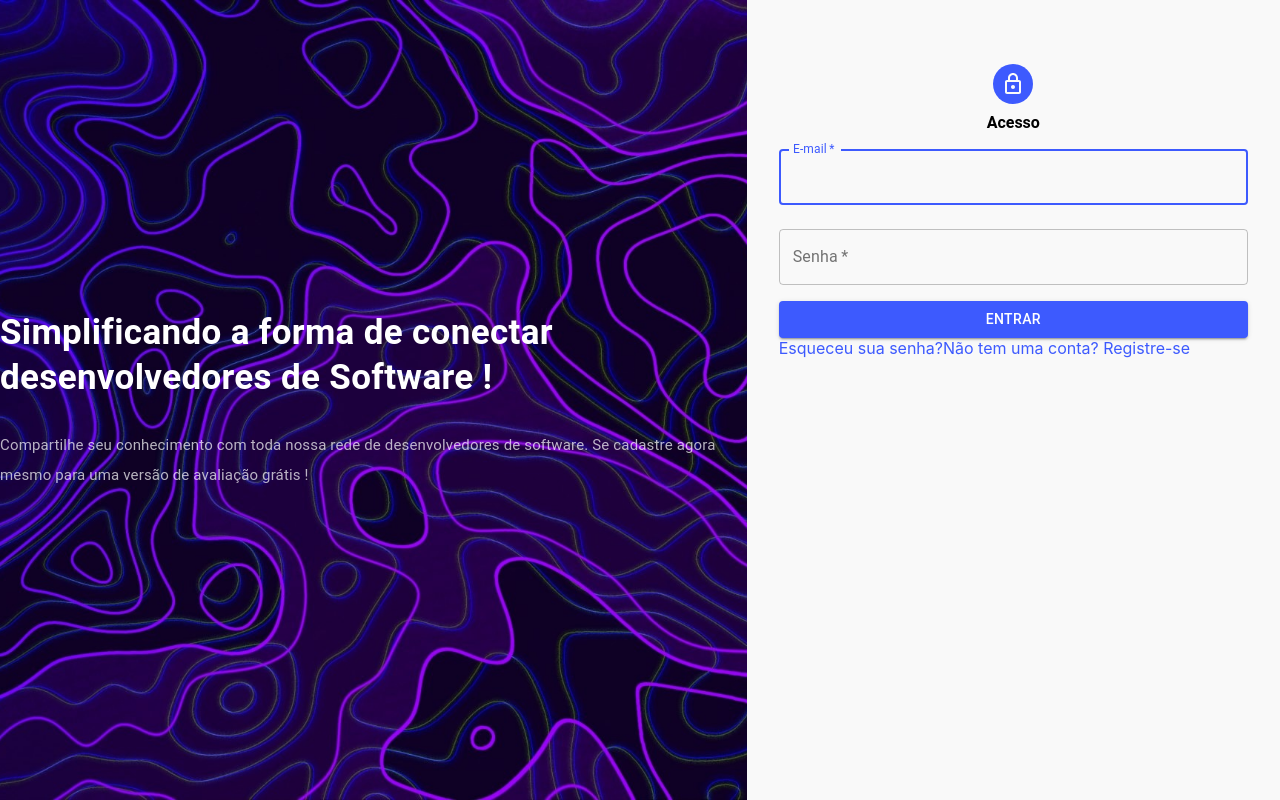
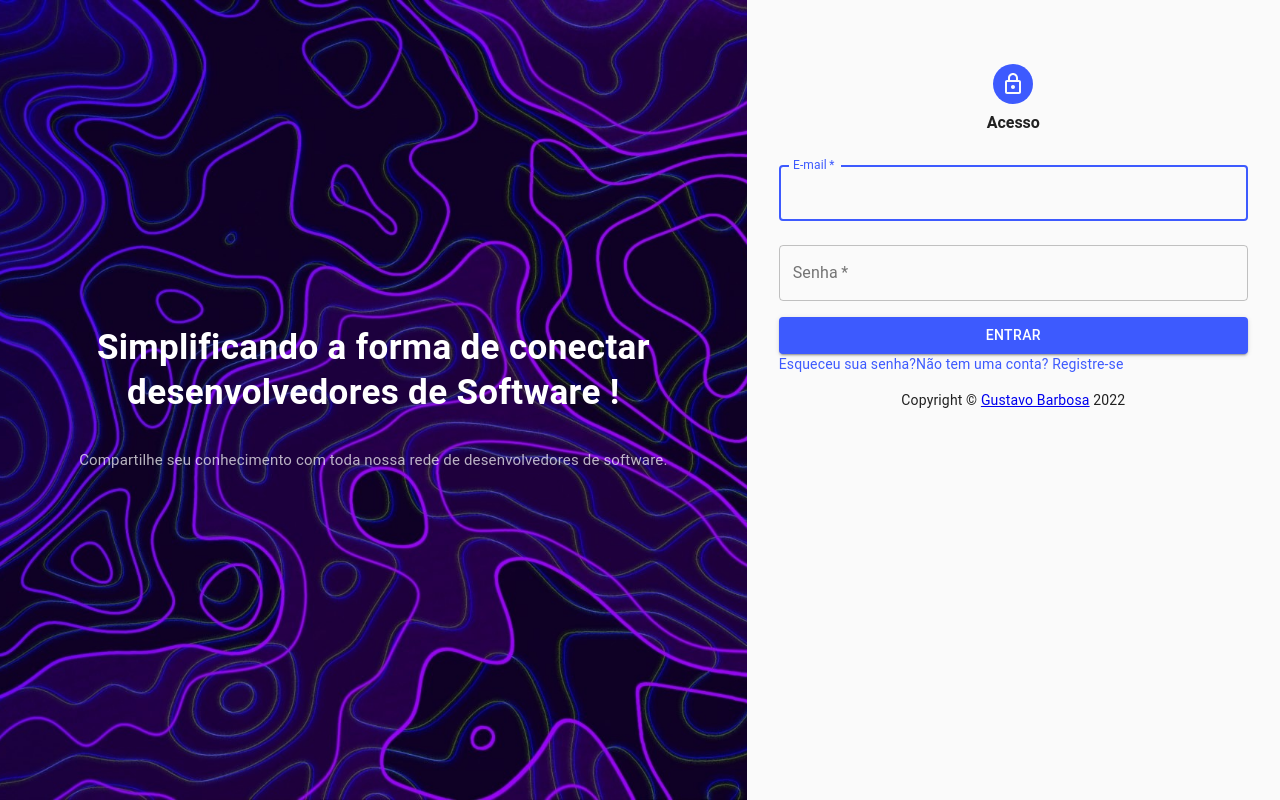
Before and after one commit to sonic27289/TCC-Jobs, a React (Create React App) app: page /login in a window 1280 px wide. Built offline with nearby package versions, Linux system fonts and the light colour scheme.

Commit message:
Alteração CSS / Login

```diff
--- a/src/index.css
+++ /dev/null
@@ -1,14 +0,0 @@
-body {
-  margin: 0;
-  font-family: -apple-system, BlinkMacSystemFont, 'Segoe UI', 'Roboto', 'Oxygen',
-    'Ubuntu', 'Cantarell', 'Fira Sans', 'Droid Sans', 'Helvetica Neue',
-    sans-serif;
-  -webkit-font-smoothing: antialiased;
-  -moz-osx-font-smoothing: grayscale;
-  background-color: #F9F9F9;
-}
-
-code {
-  font-family: source-code-pro, Menlo, Monaco, Consolas, 'Courier New',
-    monospace;
-}
--- a/src/index.js
+++ b/src/index.js
@@ -1,12 +1,12 @@
 import React from 'react';
 import ReactDOM from 'react-dom/client';
-import './index.css';
 import App from './App';
-
+import CssBaseline from '@material-ui/core/CssBaseline';
 
 const root = ReactDOM.createRoot(document.getElementById('root'));
 root.render(
   <React.StrictMode>
+    <CssBaseline/>
     <App />
   </React.StrictMode>
 );
--- a/src/paginas/Login/index.js
+++ b/src/paginas/Login/index.js
@@ -23,7 +23,9 @@ const useStyles = makeStyles((theme) => ({
         backgroundImage: 'url(/images/loginbackground.jpg)',
         backgroundPosition: 'center',
         backgroundSize: 'cover',
-        backgroundRepeat: 'none'
+        backgroundRepeat: 'none',
+        padding: theme.spacing(2),
+        textAlign: 'center'
     },
     box: {
         display: 'flex',
@@ -40,7 +42,7 @@ const useStyles = makeStyles((theme) => ({
         marginTop: theme.spacing(1)
     },
     form: {
-        margin: theme.spacing(0, 4)
+        margin: theme.spacing(2, 4)
     }
     // left: {
     //     background: 'blue',
@@ -66,6 +68,18 @@ const useStyles = makeStyles((theme) => ({
     // }
 }));
 
+function Copyright(){
+    return (
+        <Typography variant="body2" align="center">
+            {'Copyright © '}
+            <a color="inherit" href="/login">
+                Gustavo Barbosa
+            </a>{' '}
+            {new Date().getFullYear()}
+        </Typography>
+    )
+}
+
 function LogIn(){
     const classes = useStyles();
 
@@ -83,7 +97,7 @@ function LogIn(){
                 <strong>Simplificando a forma de conectar desenvolvedores de Software !</strong>
             </Typography>
             <Typography variant="body2" style={{color: 'rgb(255,255,255, 0.7)', marginTop: 30, fontSize: 15, lineHeight: '30px'}}>
-                Compartilhe seu conhecimento com toda nossa rede de desenvolvedores de software. Se cadastre agora mesmo para uma versão de avaliação grátis !
+                Compartilhe seu conhecimento com toda nossa rede de desenvolvedores de software.
             </Typography>
         </Grid>
         <Grid item md={5}>
@@ -134,6 +148,7 @@ function LogIn(){
                         </Grid>
                     </Grid>
                 </form>
+                <Copyright></Copyright>
             </Box>
         </Grid>
        </Grid>
```
